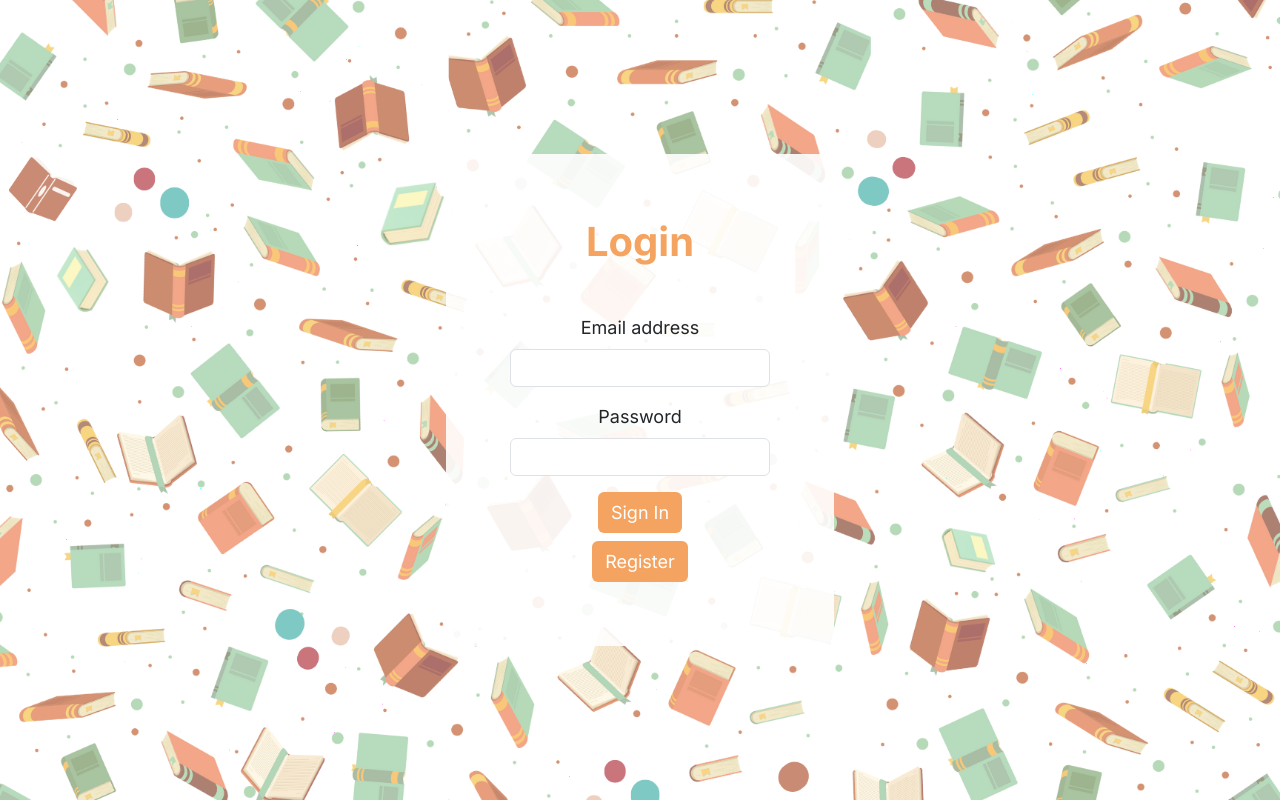
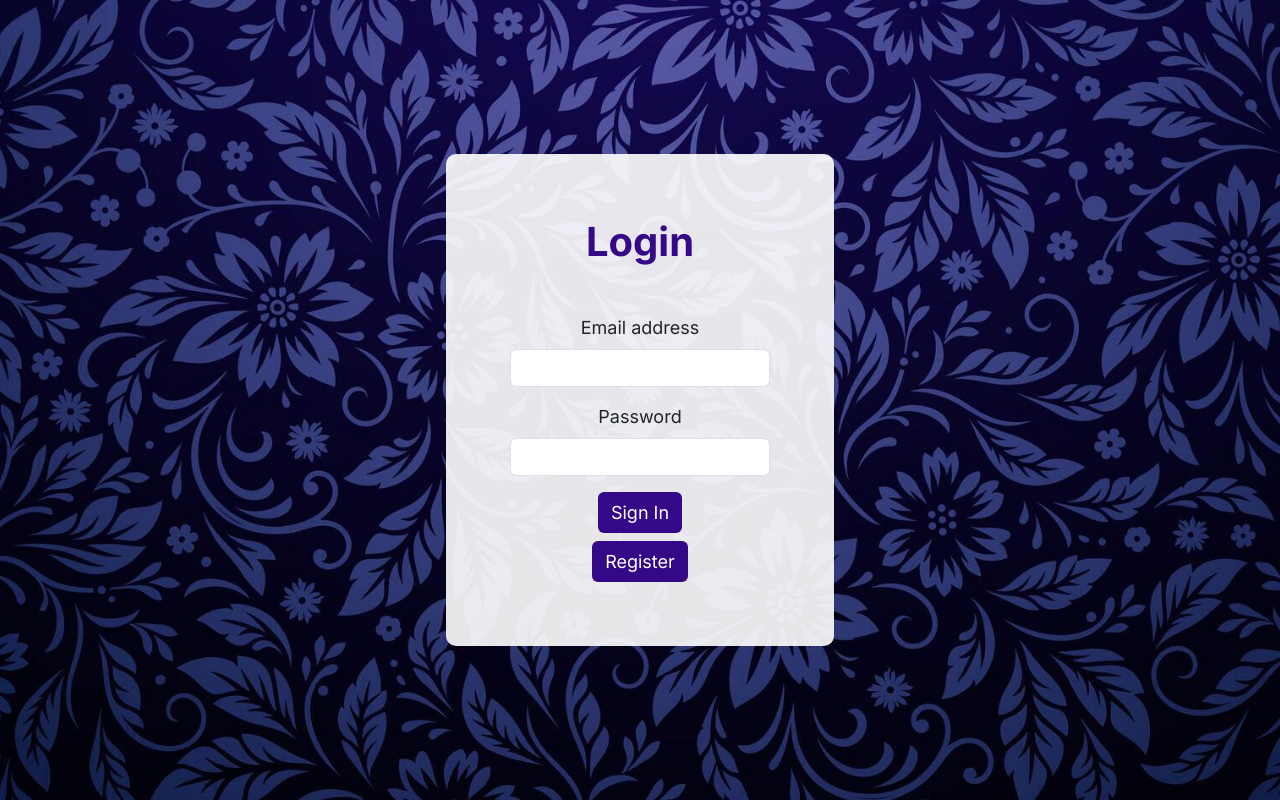
Before and after one commit to kristijanH1998/bookworm, a React (Vite) app in the folder BookWorm/: page / in a window 1280 px wide. Built offline with nearby package versions, Linux system fonts and the light colour scheme.

Commit message:
background image changed

```diff
--- a/BookWorm/src/index.css
+++ b/BookWorm/src/index.css
@@ -3,18 +3,18 @@
     font-family: Inter;
 }
 body {
-    background-image: url("/books-wallpaper.png");
+    background-image: url("/background.jpg");
     background-position: center;
     background-repeat: no-repeat;
     background-size: cover;
 }
 .btn {
-    background-color: #F4A460;
+    background-color: #350888;
     color: white;
     font-size: large;
 }
 .btn:hover {
-    background-color:#ffd0a7;
+    background-color:#6245c9;
     transition: 0.5s;
 }
 
@@ -29,5 +29,5 @@ form {
 }
 
 h1 {
-    color: rgb(244, 164, 96);
+    color: #350888;
 }
```
Also changed, not shown: BookWorm/public/background.jpg (added), BookWorm/public/books-wallpaper.png (deleted).
